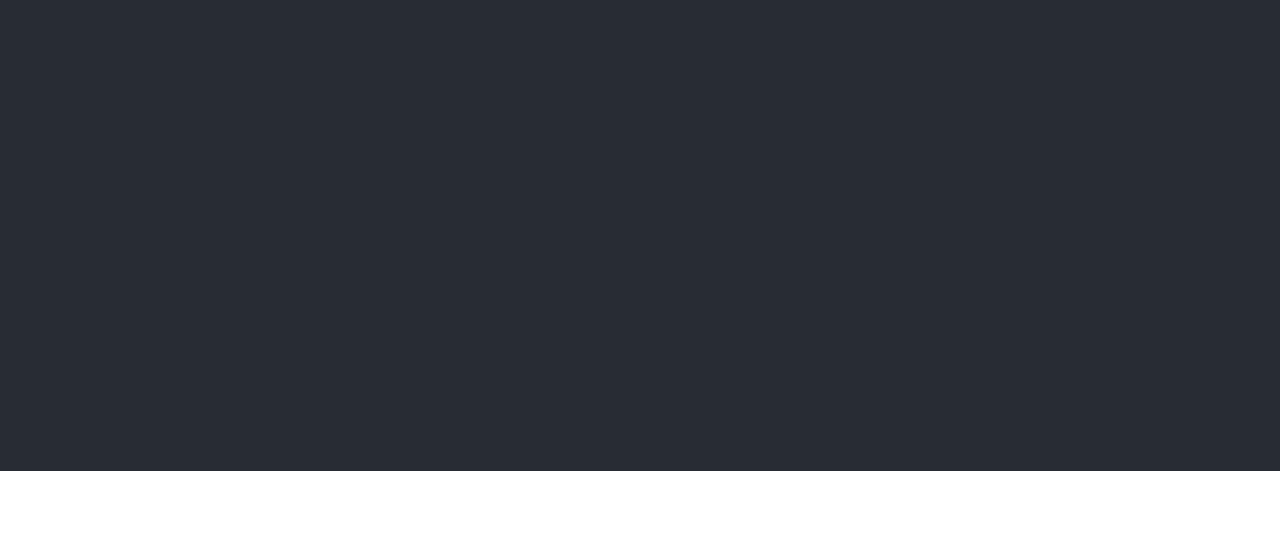
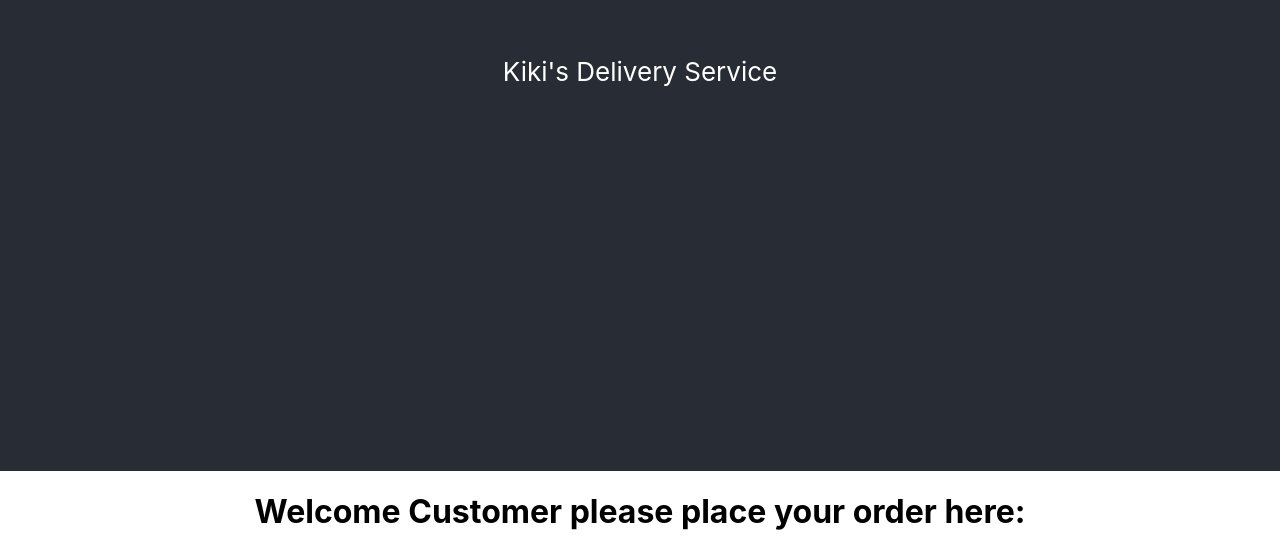
Before and after one commit to belliott15/2.6-Fast-Food-Order-FS-React, a React (Create React App) app: page / in a window 1280 px wide. Shown: the part 329-882 px from the top of the page. Before the commit the page ends 800 px from the top, so only its background shows below. Built offline with nearby package versions, Linux system fonts and the light colour scheme.

Commit message:
created header file, added state, created h1 in app

```diff
--- a/src/App.css
+++ b/src/App.css
@@ -1,3 +1,11 @@
+body{
+  --color1: #DAD6A6;
+  --color2: #C7A079;
+  --color3: #905044;
+  --color4: #9B001f;
+  --color5: #446876;
+}
+
 .App {
   text-align: center;
 }
--- a/src/App.js
+++ b/src/App.js
@@ -1,11 +1,22 @@
+import { useState } from 'react';
+import Header from './Components/Header';
 import './App.css';
 
 function App() {
+  // set state
+  const [instructions, setInstructions] = useState('');
+  const [name, setName] = useState('Customer');
+  const [foodID, setFoodID] = useState(1);
+  const [sideID, setSideID] = useState(1);
+  const [drinkID, setDrinkID] = useState(1);
+
   return (
     <div className="App">
       <header className="App-header">
+        <Header text={'Kiki\'s Delivery Service'} />
       </header>
       <main>
+        <h1>Welcome {name} please place your order here:</h1>
       </main>
     </div>
   );
--- /dev/null
+++ b/src/Components/Header.js
@@ -0,0 +1,7 @@
+import React from 'react';
+
+export default function Header({ text }) {
+  return (
+    <div>{text}</div>
+  );
+}
```
Also changed, not shown: src/services/client.js (deleted, +0 -12 lines), src/Dropdown.js (added), 1 other file (tests, documents, lock files or other folders).
